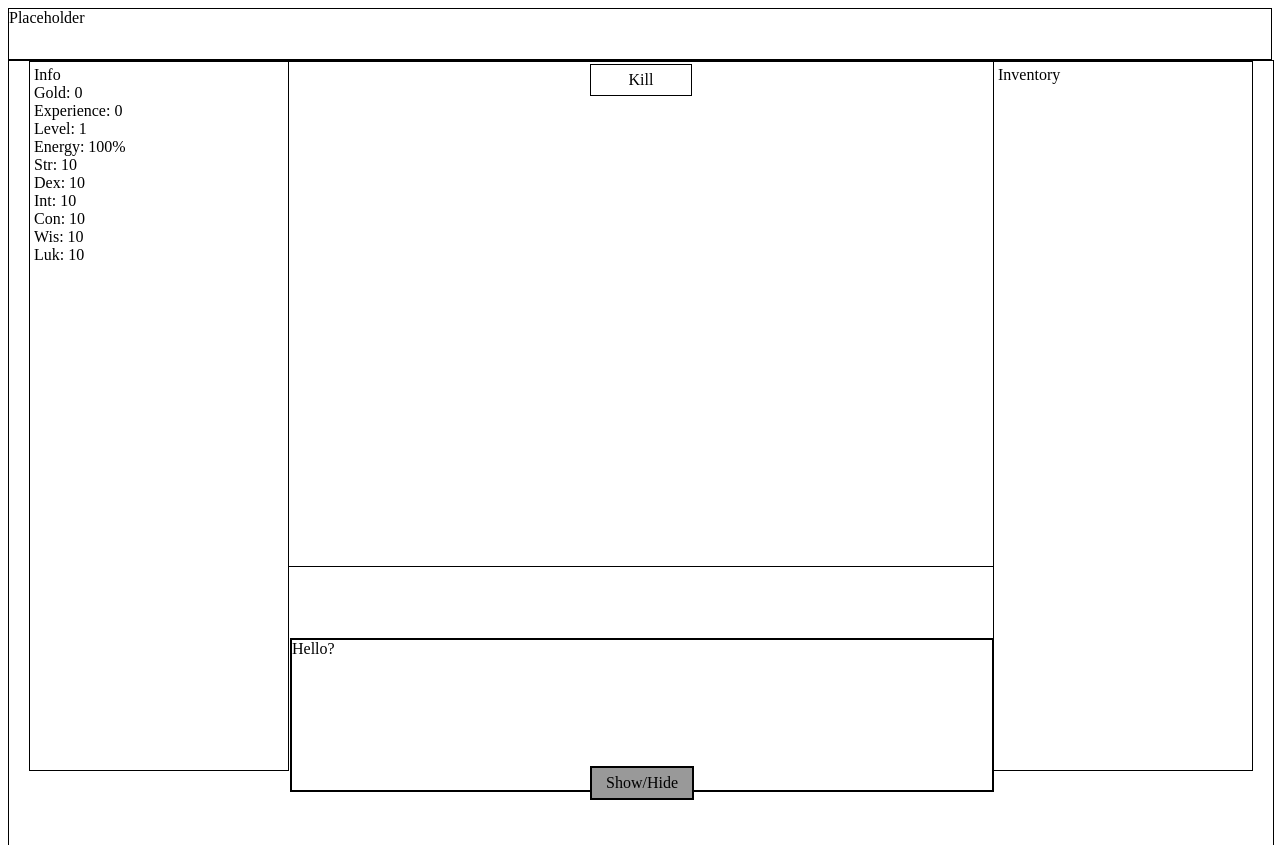
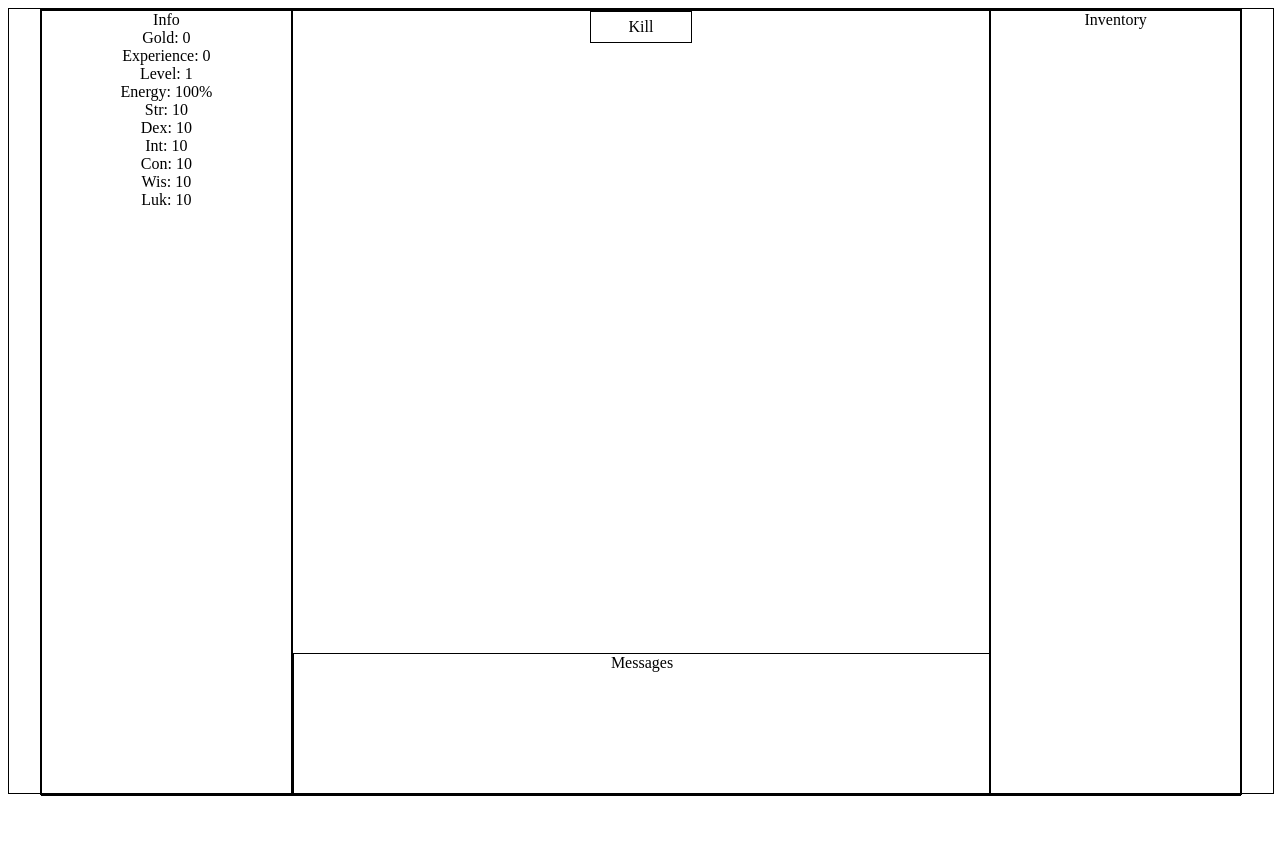
Before and after one commit to vhsvideo/Incremental-Proto, a plain HTML site: page index.html in a window 1280 px wide. Shown: the top 845 px of the page. After the commit the page ends 802 px from the top, so only its background shows below. Drawn offline with Linux system fonts and the light colour scheme.

Commit message:
css updates

```diff
--- /dev/null
+++ b/equipment.js
@@ -0,0 +1,3 @@
+var Equipment = {
+
+}
--- a/index.html
+++ b/index.html
@@ -9,7 +9,7 @@
 </head>
 <body>
     <div id="wrapper">
-		<div id="content">
+		<div class= "content" id="content">
 
 				<div id="main" class="main">
 				</div>
@@ -17,6 +17,7 @@
     </div>
     <script src="timer.js" charset="utf-8" type="text/javascript"></script>
     <script src="loot.js" charset="utf-8" type="text/javascript"></script>
+    <script src="equipment.js" charset="utf-8" type="text/javascript"></script>
     <script src="player.js" charset="utf-8" type="text/javascript"></script>
     <script src="main.js" charset="utf-8" type="text/javascript"></script>
 </body>
--- a/main.js
+++ b/main.js
@@ -1,7 +1,12 @@
+_DEFAULT_SPEED = 1000;
+
 var msgBoxShow = true;
 var lootList = [];
-var defaultSpeed = 1000;
+var intervalSpeed = 1000;
 var mainTimer = undefined;
+
+var mainBarProg = 0;
+var taskCompleteFlag = false;
 
 function gainXp(){
     if (Player.xp + 2 >= Player.xpReq) {
@@ -39,9 +44,13 @@ function getLoot(){
 
 function switchScene(scene) {
     if (scene == ".mainScene") {
+        Player.lvlBefore = Player.level;
         initTimers();
-    } else {
+    } else if (scene == ".restScene") {
         clearInterval(mainTimer);
+        Player.lvlAfter = Player.level;
+        Player.rest();
+        intervalSpeed = _DEFAULT_SPEED;
     }
 
     $('.restScene').css("display","none");
@@ -59,27 +68,21 @@ function msgBoxToggle(){
     }
 }
 
-function init(){
+function initPage(){
 
-    $('<div>').addClass('menuTop').text('Placeholder').prependTo('body');
-    $('<div>').addClass('messageBox').text('Hello?').appendTo("body");
-    $('<div>').addClass('options').appendTo("body");
-    $('<span>')
-        .addClass('showMsgBox')
-        .text('Show/Hide')
-        .click(msgBoxToggle)
-        .appendTo(".options");
-
-    //3 Center panels
-    $('<div>').addClass('infoPanel').text('Info').appendTo("#content");
-    $('<div>').addClass('centerPanel').appendTo("#content");
-    $('<div>').addClass('inventory').text('Inventory').appendTo("#content");
+    //3 Center panels & Message Box
+    $('<div>').addClass('gameContent').appendTo("#content");
+    $('<div>').addClass('infoPanel').text('Info').appendTo(".gameContent");
+    $('<div>').addClass('centerPanel').appendTo(".gameContent");
+    $('<div>').addClass('inventory').text('Inventory').appendTo(".gameContent");
 
     //Render different things to appear in center panel.
     $('<div>').addClass('mainScene').appendTo('.centerPanel');
     $('<div>').addClass('restScene').appendTo('.centerPanel');
     $('<div>').attr("id","mainBar").appendTo(".mainScene");
     $('<div>').attr("id","progressBarMain").appendTo("#mainBar");
+
+    $('<div>').addClass('messageBox').text('Messages').appendTo('.centerPanel');
 
     //Player Info
     $('<div>').addClass('gold').html('Gold: 0').appendTo('.infoPanel');
@@ -111,18 +114,15 @@ function init(){
 
 function initTimers(){
 
-    //var mainTimer2 = Timer.setTimer("#progressBarMain", defaultSpeed);
-
     mainTimer = window.setInterval(function(){
-        $("#progressBarMain").animate({width: '100%'}, defaultSpeed, 'linear', function(){
+        /*
+        $("#progressBarMain").animate({width: '100%'}, intervalSpeed, 'linear', function(){
             $("#progressBarMain").css("width", "0%");
         });
+        */
         onKill();
-    }, defaultSpeed);
+    }, intervalSpeed);
 
-    //console.log("MT1: " + mainTimer);
-    //console.log("MT2: " + mainTimer2);
-    //mainTimer = Timer.setTimer("#progressBarMain", defaultSpeed); //Main timer in middle
 }
 
 function initLootTables(){
@@ -149,17 +149,28 @@ function onKill(){
     if((Player.energy) > 0){
         clearInterval(mainTimer);
         Player.energy -= 5;
-        let speedMult = (defaultSpeed + (50 * (100 - Player.energy)));
+        intervalSpeed = (intervalSpeed + (25 * (100 - Player.energy)));
         mainTimer = window.setInterval(function(){
-            $("#progressBarMain").animate({width: '100%'}, speedMult, 'linear', function(){
+            /*
+            $("#progressBarMain").animate({width: '100%'}, intervalSpeed, 'linear', function(){
                 $("#progressBarMain").css("width", "0%");
             });
+            */
             onKill();
-        }, speedMult);
+        }, intervalSpeed);
         $('.energy').text("Energy: " + Player.energy + "%");
+        console.log(intervalSpeed);
     }
+
+    if (mainBarProg < 100) {
+        mainBarProg += 10;
+        $("#progressBarMain").css("width", (mainBarProg + "%"))
+    } else {
+        taskCompleteFlag = true;
+    }
+
 }
 
-init();
+initPage();
 initLootTables();
 //initTimers();
--- a/player.js
+++ b/player.js
@@ -3,6 +3,8 @@ var Player = {
     xp: 0,
     xpReq: 5,
     level: 1,
+    lvlBefore: 1,
+    lvlAfter: 1,
     energy: 100,
     inventory: {
         tooth: 0,
@@ -31,8 +33,15 @@ var Player = {
     },
 
     rest: function(){
-        return 0;
+        Player.energy = 100;
+        $('.energy').text('Energy: ' + Player.energy + '%');
+        let diff = this.lvlAfter - this.lvlBefore;
+        console.log(diff)
+        if (diff > 0) {
+            this.stats.str += diff * 3;
+            $('.str').text("Str: " + this.stats.str);
+        } else {
+            console.log("No difference.")
+        }
     }
-
-
 };
--- a/styles.css
+++ b/styles.css
@@ -1,75 +1,47 @@
+/* PAGE STYLES */
+
 #content {
     width: 100%;
     height: 100%;
-    display: flex;
-    justify-content: center;
     border: 1px solid black;
 }
 
-.menuTop {
-    height: 50px;
+.gameContent {
+    border: 1px solid black;
+    margin: 0 auto;
+    width: 90%;
+    height: 100%;
+    text-align: center;
+    display: flex;
+    justify-content: center;
+    min-width: 1200px;
+}
+
+.inventory {
+    border: 1px solid black;
+    width: 250px;
+    height: 100%;
+}
+
+.infoPanel {
+    border: 1px solid black;
+    width: 250px;
+    height: 100%;
+}
+
+.centerPanel {
+    position: relative;
+    width: 700px;
+    height: 100%;
     border: 1px solid black;
 }
 
-.inventory {
-    padding: 4px 4px 4px 4px;
+.messageBox {
+    width: 100%;
+    height: 140px;
     position: absolute;
+    bottom: 0;
     border: 1px solid black;
-    width: 250px;
-    height: 700px;
-    margin-left: 964px;
-}
-
-.infoPanel {
-    padding: 4px 4px 4px 4px;
-    position: absolute;
-    border: 1px solid black;
-    width: 250px;
-    height: 700px;
-    margin-right: 964px;
-}
-
-.centerPanel {
-    padding: 2px 2px 2px 2px;
-    position: absolute;
-    height: 500px;
-    width: 700px;
-    border: 1px solid black;
-}
-
-.options span:hover{
-    text-decoration: underline;
-}
-
-.messageBox {
-    position: absolute;
-    top: 99%;
-    left: 50%;
-    margin-top: -12%;
-    margin-left: -350px;
-    width: 700px;
-    height: 150px;
-    opacity: 100%;
-    border: 2px solid black;
-    background: #FFFFFF;
-}
-
-.options {
-    position: absolute;
-    bottom:0%;
-    left:50%;
-    height:30px;
-    width:100px;
-    opacity: 100%;
-    margin-left: -50px;
-    background:#999;
-    text-align: center;
-    line-height: 30px;
-    border: 2px solid black;
-}
-
-.showMsgBox {
-    cursor: pointer;
 }
 
 /* SCENE STYLES */
@@ -94,7 +66,7 @@
 }
 
 #progressBarMain {
-    width: 1%;
+    width: 0%;
     height: 30px;
     background-color: blue;
 }
```
Also changed, not shown: TODO.txt (added, +27 -0 lines).
